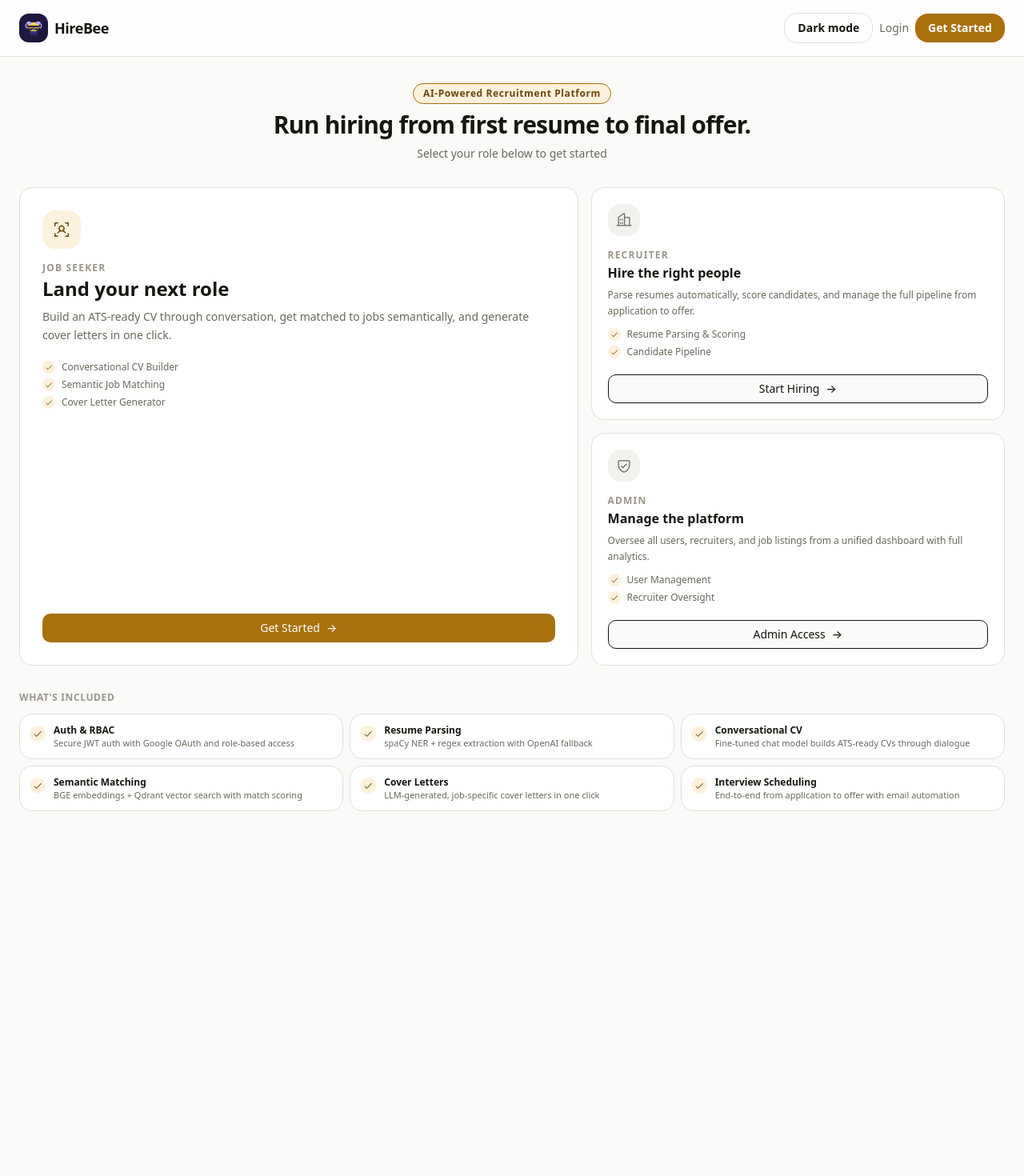
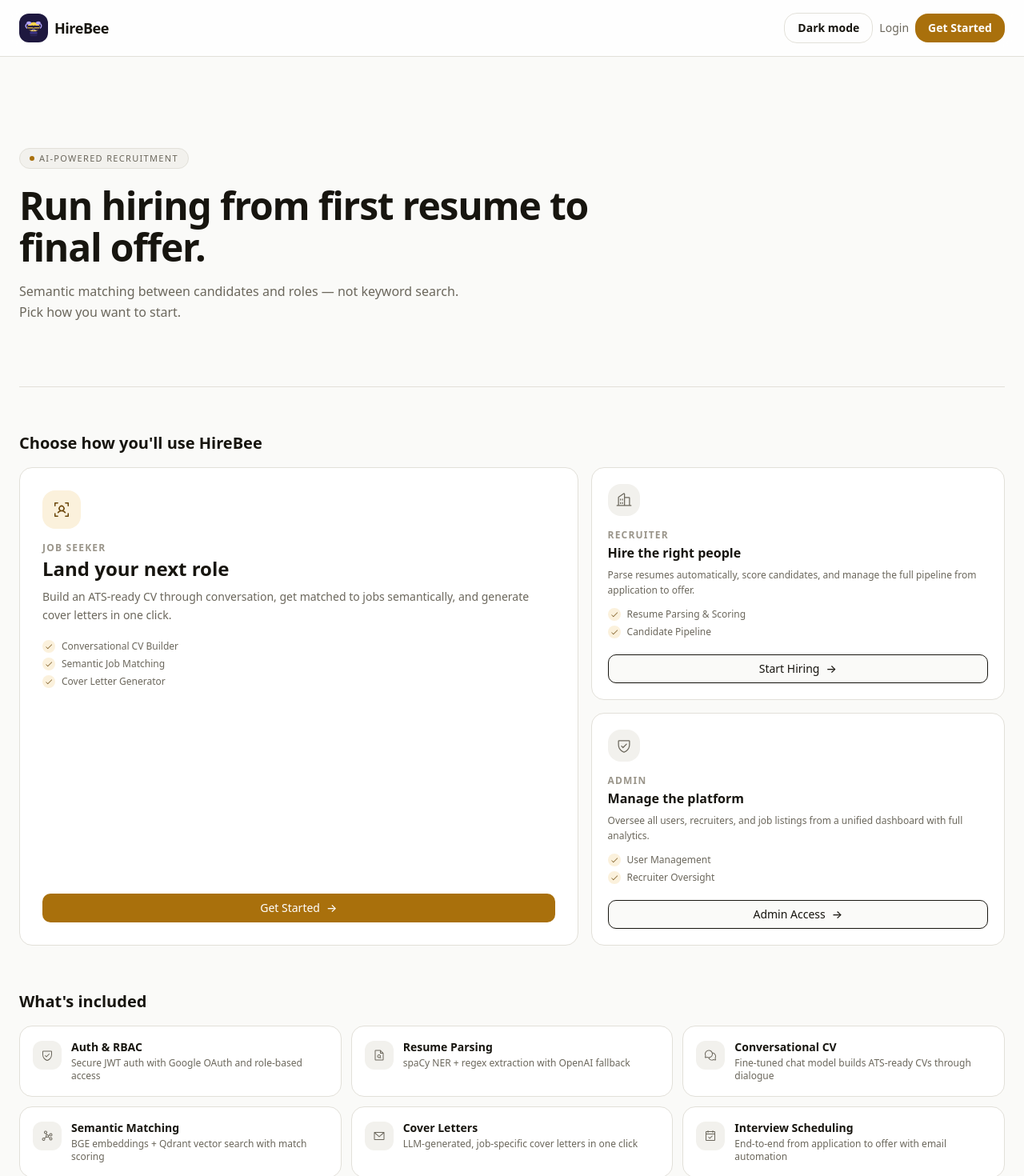
Before and after one commit to Zoro-A/Hire-Bee, a React (Vite) app in the folder frontend/: page / in a window 1280 px wide. Shown: the top 1470 px of the page at 80% size. Before the commit the page ends 1062 px from the top, so only its background shows below. Built offline with nearby package versions, Linux system fonts and the light colour scheme; no server answers.

Commit message:
feat(landing): simple non-hero top section and feature grid (hero deferred by design)

```diff
--- /dev/null
+++ b/frontend/src/components/landing/FeatureGrid.jsx
@@ -0,0 +1,34 @@
+import { PiShieldCheck, PiFileMagnifyingGlass, PiChatsCircle, PiGraph, PiEnvelopeSimple, PiCalendarCheck } from "react-icons/pi"
+
+// Mechanic-specific icon per feature, keyed by label. No amber here — this
+// section informs, it doesn't compete with the role picker's CTA for
+// visual priority (amber restraint, Global Constraint 6).
+const FEATURE_ICONS = {
+  "Auth & RBAC": PiShieldCheck,
+  "Resume Parsing": PiFileMagnifyingGlass,
+  "Conversational CV": PiChatsCircle,
+  "Semantic Matching": PiGraph,
+  "Cover Letters": PiEnvelopeSimple,
+  "Interview Scheduling": PiCalendarCheck,
+}
+
+export function FeatureGrid({ features }) {
+  return (
+    <div className="grid gap-3 sm:grid-cols-2 lg:grid-cols-3">
+      {features.map(({ label, desc }) => {
+        const Icon = FEATURE_ICONS[label]
+        return (
+          <div key={label} className="flex items-start gap-3 rounded-xl border border-surface-border bg-surface-raised p-4">
+            <span className="mt-0.5 flex h-9 w-9 shrink-0 items-center justify-center rounded-lg bg-surface-subtle text-ink-muted">
+              <Icon className="size-4" aria-hidden="true" />
+            </span>
+            <div>
+              <p className="text-sm font-semibold text-ink">{label}</p>
+              <p className="mt-0.5 text-xs leading-snug text-ink-muted">{desc}</p>
+            </div>
+          </div>
+        )
+      })}
+    </div>
+  )
+}
--- a/frontend/src/components/landing/RoleCard.jsx
+++ b/frontend/src/components/landing/RoleCard.jsx
@@ -38,9 +38,10 @@
         <p className="mb-0.5 text-xs font-semibold uppercase tracking-widest text-ink-faint">
           {eyebrow}
         </p>
-        <h2 className={cn("font-display font-bold text-ink", featured ? "mb-2 text-2xl" : "mb-1.5 text-base")}>
+        {/* h3: nested under the "Choose how you'll use HireBee" <h2> in LandingPage.jsx */}
+        <h3 className={cn("font-display font-bold text-ink", featured ? "mb-2 text-2xl" : "mb-1.5 text-base")}>
           {headline}
-        </h2>
+        </h3>
         <p className={cn("text-ink-muted", featured ? "mb-5 text-sm leading-relaxed" : "mb-3 text-xs leading-relaxed")}>
           {description}
         </p>
--- a/frontend/src/pages/LandingPage.jsx
+++ b/frontend/src/pages/LandingPage.jsx
@@ -1,5 +1,5 @@
-import { PiCheck } from "react-icons/pi"
 import { RolePicker } from "@/components/landing/RolePicker.jsx"
+import { FeatureGrid } from "@/components/landing/FeatureGrid.jsx"
 
 const roles = [
   {
@@ -39,42 +39,33 @@
 
 export function LandingPage() {
   return (
-    <div className="space-y-8">
-      {/* Compact header */}
-      <div className="space-y-2 text-center">
-        <span className="inline-flex rounded-full border border-brand bg-brand-soft px-3 py-1 text-xs font-semibold tracking-wider text-brand-on-soft">
-          AI-Powered Recruitment Platform
+    <div className="space-y-14">
+      {/* TODO(hero): deferred — see docs/superpowers/specs/2026-08-06-hirebee-ui-ux-rework-design.md §9.
+          Intentionally a plain top section, not a hero. Do not expand without a new spec. */}
+      <section className="border-b border-surface-border py-14 sm:py-20">
+        <span className="inline-flex items-center gap-1.5 rounded-full border border-surface-border bg-surface-subtle px-3 py-1 text-[11px] font-medium uppercase tracking-[0.12em] text-ink-muted">
+          <span aria-hidden="true" className="size-1.5 rounded-full bg-brand" />
+          AI-powered recruitment
         </span>
-        <h1 className="text-3xl font-bold tracking-tight text-ink dark:text-ink-dark">
+        <h1 className="mt-5 max-w-3xl font-display text-4xl font-semibold leading-[1.08] tracking-tight text-ink sm:text-5xl">
           Run hiring from first resume to final offer.
         </h1>
-        <p className="text-sm text-ink-muted dark:text-ink-dark-muted">
-          Select your role below to get started
+        <p className="mt-4 max-w-xl text-base leading-relaxed text-ink-muted">
+          Semantic matching between candidates and roles — not keyword search. Pick how you want to start.
         </p>
-      </div>
+      </section>
 
       {/* Role selection — asymmetric: one featured card + two compact */}
-      <RolePicker roles={roles} />
+      <section>
+        <h2 className="mb-4 font-display text-xl font-semibold text-ink">Choose how you&apos;ll use HireBee</h2>
+        <RolePicker roles={roles} />
+      </section>
 
-      {/* Platform features — compact secondary */}
-      <div>
-        <p className="mb-3 text-xs font-semibold uppercase tracking-wider text-ink-faint dark:text-ink-dark-faint">
-          What&apos;s included
-        </p>
-        <div className="grid gap-2 sm:grid-cols-2 lg:grid-cols-3">
-          {features.map(({ label, desc }) => (
-            <div key={label} className="flex items-start gap-2.5 rounded-xl border border-surface-border bg-surface-raised p-3 dark:border-surface-dark-border dark:bg-surface-dark-raised">
-              <span className="mt-0.5 flex h-5 w-5 shrink-0 items-center justify-center rounded-md bg-brand-soft text-brand-on-soft">
-                <PiCheck className="size-3" aria-hidden="true" />
-              </span>
-              <div>
-                <p className="text-xs font-semibold text-ink dark:text-ink-dark">{label}</p>
-                <p className="text-[11px] leading-snug text-ink-muted dark:text-ink-dark-muted">{desc}</p>
-              </div>
-            </div>
-          ))}
-        </div>
-      </div>
+      {/* Platform features — informational, zero amber (restraint) */}
+      <section>
+        <h2 className="mb-4 font-display text-xl font-semibold text-ink">What&apos;s included</h2>
+        <FeatureGrid features={features} />
+      </section>
     </div>
   )
 }
```
